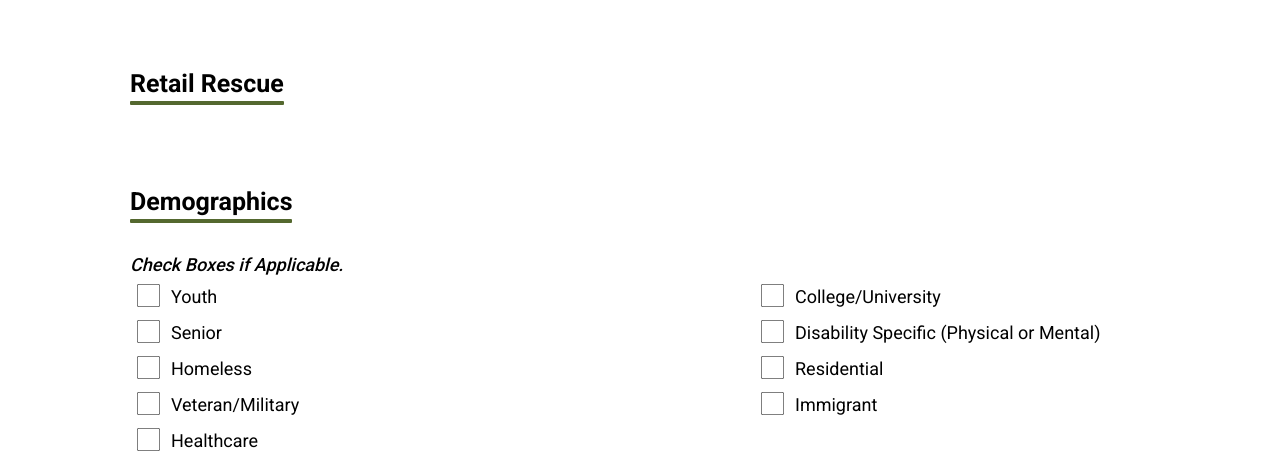
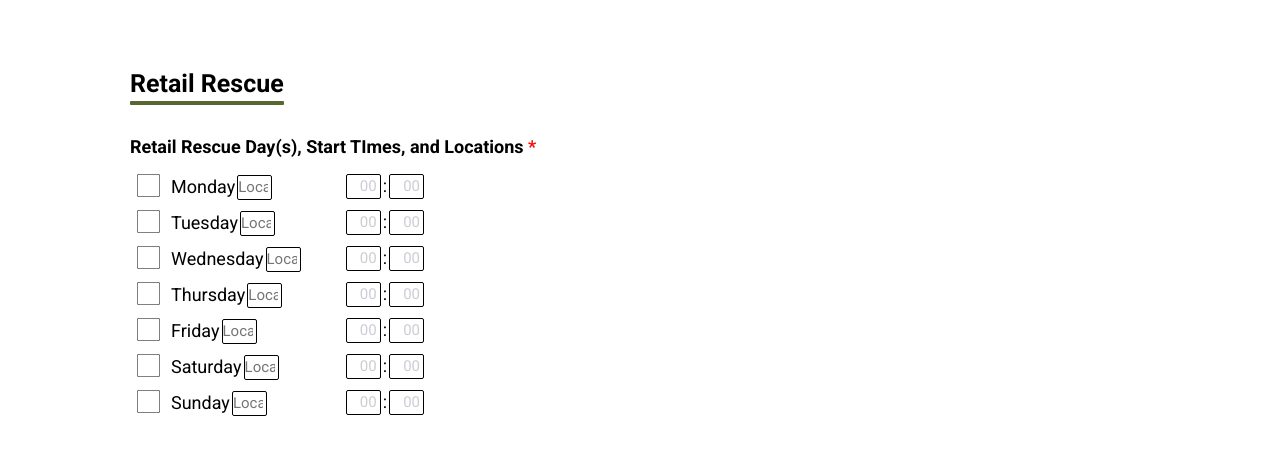
Before and after one commit to TritonSE/FSD-Distribution-Web-App, a React (Create React App) app in the folder frontend/: page /create-agency in a window 1280 px wide. Shown: the part 3200-3667 px from the top of the page. Built offline with nearby package versions, Linux system fonts and the light colour scheme; no server answers; sample sign-in values are in the browser's storage.

Commit message:
Initial section update

```diff
--- a/frontend/src/components/AgencyProfileForm/AgencyProfileForm.js
+++ b/frontend/src/components/AgencyProfileForm/AgencyProfileForm.js
@@ -17,6 +17,7 @@ import InlineDropdown from "../FormComponents/InlineDropdown";
 import "typeface-roboto";
 import "./FormStyle.css";
 import { getJWT } from "../../auth";
+import RetailRescueDays from "./RetailRescueDays";
 
 /**
  * AgencyProfileForm describes the whole agency form page.
@@ -873,6 +874,61 @@ class AgencyProfileForm extends Component {
 
           <div className="form-section">
             <FormSectionHeader title="Retail Rescue" />
+            <RetailRescueDays
+              values={[
+                {
+                  title: "Monday",
+                  selected: data.distributionDays.monday,
+                  time: data.distributionStartTimes.monday,
+                  stateKey: "distributionDays.monday",
+                  timeStateKey: "distributionStartTimes.monday",
+                },
+                {
+                  title: "Tuesday",
+                  selected: data.distributionDays.tuesday,
+                  time: data.distributionStartTimes.tuesday,
+                  stateKey: "distributionDays.tuesday",
+                  timeStateKey: "distributionStartTimes.tuesday",
+                },
+                {
+                  title: "Wednesday",
+                  selected: data.distributionDays.wednesday,
+                  time: data.distributionStartTimes.wednesday,
+                  stateKey: "distributionDays.wednesday",
+                  timeStateKey: "distributionStartTimes.wednesday",
+                },
+                {
+                  title: "Thursday",
+                  selected: data.distributionDays.thursday,
+                  time: data.distributionStartTimes.thursday,
+                  stateKey: "distributionDays.thursday",
+                  timeStateKey: "distributionStartTimes.thursday",
+                },
+                {
+                  title: "Friday",
+                  selected: data.distributionDays.friday,
+                  time: data.distributionStartTimes.friday,
+                  stateKey: "distributionDays.friday",
+                  timeStateKey: "distributionStartTimes.friday",
+                },
+                {
+                  title: "Saturday",
+                  selected: data.distributionDays.saturday,
+                  time: data.distributionStartTimes.saturday,
+                  stateKey: "distributionDays.saturday",
+                  timeStateKey: "distributionStartTimes.saturday",
+                },
+                {
+                  title: "Sunday",
+                  selected: data.distributionDays.sunday,
+                  time: data.distributionStartTimes.sunday,
+                  stateKey: "distributionDays.sunday",
+                  timeStateKey: "distributionStartTimes.sunday",
+                },
+              ]}
+              onChange={this.handleInputChange}
+              validCheck={this.isValid}
+            />
           </div>
 
           <div className="form-section">
--- /dev/null
+++ b/frontend/src/components/AgencyProfileForm/RetailRescueDays.jsx
@@ -0,0 +1,78 @@
+import React, { Component } from "react";
+import Checkbox from "../FormComponents/Checkbox";
+import TimeBox from "../FormComponents/TimeBox";
+import { FormRow, FormCol } from "./FormLayout";
+import InputText from "../FormComponents/InputText";
+import RequiredAsterisk from "../FormComponents/RequiredAsterisk";
+import "./FormStyle.css";
+
+/**
+ * DistributionDays encapsulates the set of checkboxes and time inputs
+ * corresponding to days of the week in the form distribution section.
+ *
+ * Expected props:
+ * - {Array<Object>} values: list of objects containing data for each day of
+ * the week (title, whether it is selected, start time, state key for the
+ * selection, and state key for the time)
+ * - {Function} onChange: callback from the form page to handle input changes,
+ * should take a String and a Boolean or String
+ * - {Function} validCheck: callback from the form page to check whether inputs
+ * passed validation, should take a String
+ */
+class RetailRescueDays extends Component {
+  render() {
+    const { values, onChange, validCheck } = this.props;
+    return (
+      <div className="form-input selection-choice form-col-width">
+        <label className="form-input-label">
+          Retail Rescue Day(s), Start TImes, and Locations
+          <RequiredAsterisk required={true} />
+        </label>
+        {values.map((item, index) => (
+          <div key={index}>
+            <FormRow>
+              <Checkbox
+                label={item.title}
+                isChecked={item.selected}
+                stateKey={item.stateKey}
+                onChange={onChange}
+              />
+              <TimeBox
+                value={item.time}
+                stateKey={item.timeStateKey}
+                onChange={onChange}
+                valid={validCheck(item.timeStateKey)}
+              />
+              <FormCol>
+                  <div style={{display: "block", float: "right", position: "relative"}}>
+                  <input
+                  type="text"
+                  style={{
+                    position: "relative",
+                    height: "25px",
+                    width: "35px",
+                    display: "inline-block",
+                    padding: "0px",
+                    paddingRight: "3px",
+                    margin: "10px 2px 0px 2px",
+                    borderRadius: "2px",
+                    border: "1px solid #000000",
+                    fontSize: "15px",
+                    textAlign: "right",
+                  }}
+                  placeholder="Location"
+                  value=""
+                  onChange={this.onChange}
+                />
+                  </div>
+
+              </FormCol>
+            </FormRow>
+          </div>
+        ))}
+      </div>
+    );
+  }
+}
+
+export default RetailRescueDays;
```
